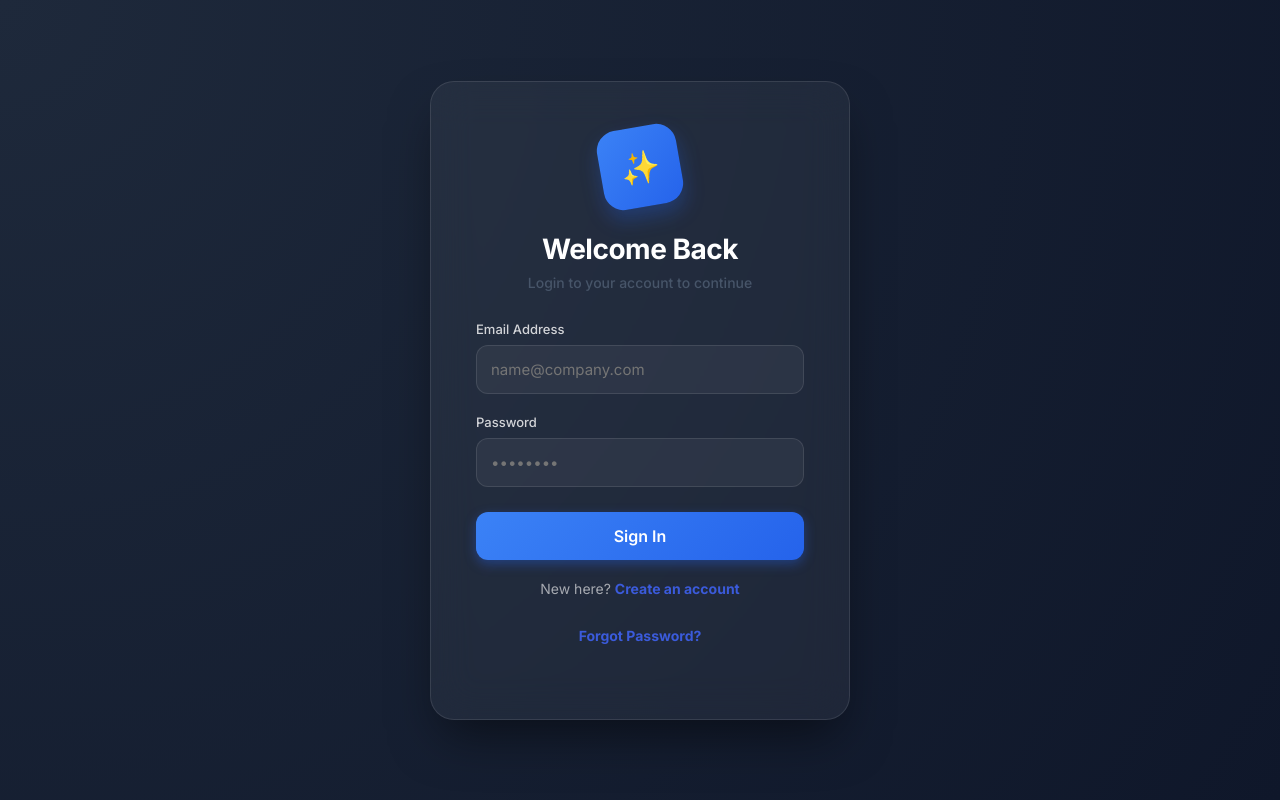
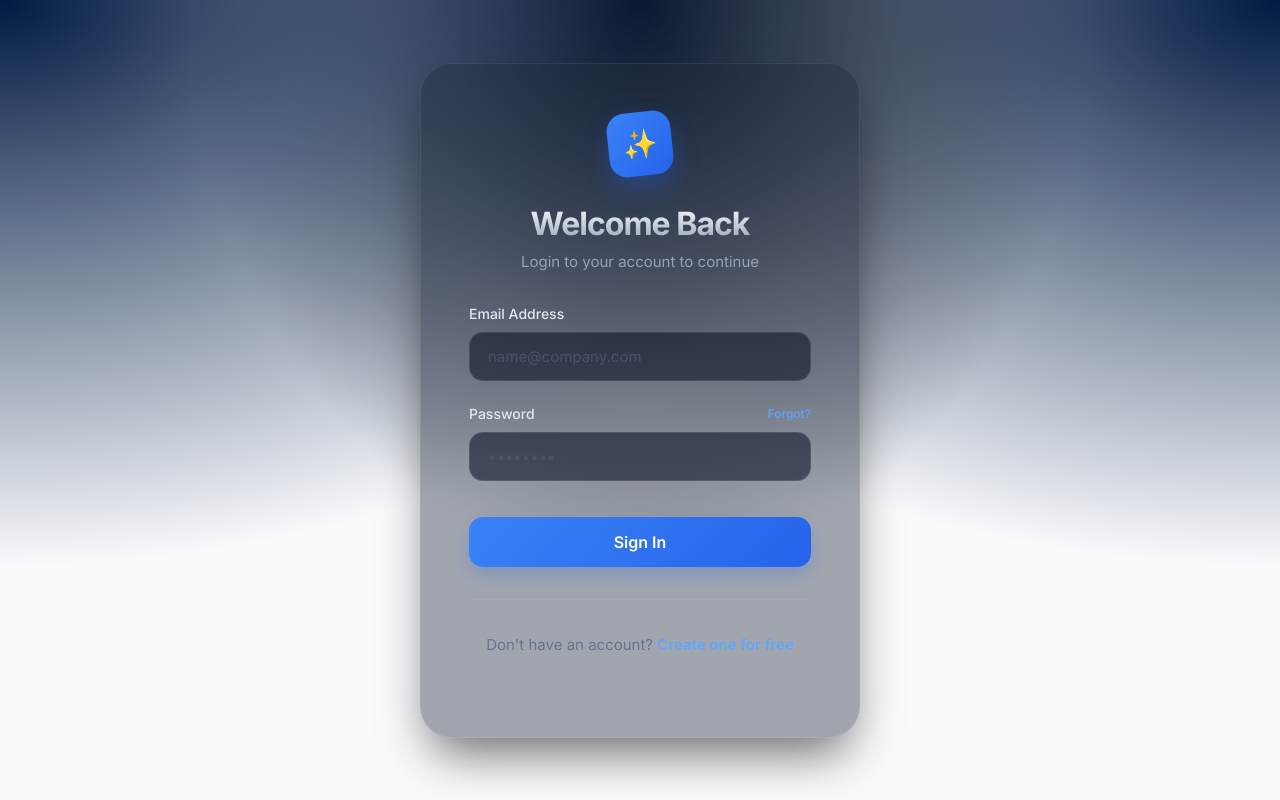
Before and after one commit to sajalsinghal2005/pay_per_api, a website: page index.html in a window 1280 px wide. Drawn offline with nearby package versions, Linux system fonts and the light colour scheme.

Commit message:
Change UI Design

```diff
--- a/index.html
+++ b/index.html
@@ -1704,38 +1704,41 @@
         <div class="login-card">
             <div class="icon">✨</div>
             <h2>Welcome Back</h2>
-            <p style="margin-bottom: 30px; font-weight: 500; color: #475569;">Login to your account to continue</p>
+            <p>Login to your account to continue</p>
 
             <form id="login-form" autocomplete="off">
                 <div id="login-fields">
                     <label>Email Address</label>
                     <input type="email" id="login-email" placeholder="name@company.com" required>
 
-                    <label>Password</label>
+                    <label style="display: flex; justify-content: space-between; align-items: center;">
+                        Password
+                        <a href="#" id="go-to-forgot-pass"
+                            style="font-size: 12px; color: #60a5fa; font-weight: 500; text-decoration: none;">Forgot?</a>
+                    </label>
                     <input type="password" id="login-pass" placeholder="••••••••" required>
                 </div>
 
                 <!-- Login OTP Section -->
                 <div id="login-otp-section" style="display: none;">
                     <label>Confirm Identity</label>
-                    <p style="font-size: 12px; color: #64748b; margin-top: -8px; margin-bottom: 12px;">Check your email
-                        for a 6-digit code.</p>
-                    <input type="text" id="login-otp" placeholder="Enter OTP" maxlength="6"
-                        style="text-align: center; font-size: 24px; letter-spacing: 4px; font-weight: 700;">
-
-                    <div style="font-size: 13px; margin-top: 10px; text-align: center;">
+                    <p style="font-size: 13px; color: #94a3b8; margin-top: 4px; margin-bottom: 20px;">We've sent a
+                        6-digit code to your email.</p>
+                    <input type="text" id="login-otp" placeholder="000000" maxlength="6"
+                        style="text-align: center; font-size: 28px; letter-spacing: 8px; font-weight: 700; background: rgba(15, 23, 42, 0.8);">
+
+                    <div style="font-size: 14px; margin-top: 20px; text-align: center; color: #64748b;">
                         <span id="login-timer-wrapper">Resend code in <strong id="login-otp-timer">30</strong>s</span>
                         <a href="#" id="login-resend-otp-btn"
-                            style="display: none; color: #2563eb; font-weight: 600;">Resend OTP</a>
+                            style="display: none; color: #60a5fa; font-weight: 600;">Resend OTP</a>
                     </div>
                 </div>
 
-                <button type="submit" id="login-btn" style="margin-top: 25px;">Sign In</button>
+                <button type="submit" id="login-btn">Sign In</button>
             </form>
 
             <div class="links">
-                <p>New here? <a href="#" id="go-to-signup">Create an account</a></p>
-                <p><a href="#" id="go-to-forgot-pass">Forgot Password?</a></p>
+                <p>Don't have an account? <a href="#" id="go-to-signup">Create one for free</a></p>
             </div>
         </div>
     </div>
@@ -1796,14 +1799,14 @@
          SIGNUP VIEW
          ========================= -->
     <div id="signup-view" class="login-container" style="display: none;">
-        <div class="login-card" style="width: 450px;">
+        <div class="login-card" style="width: 480px;">
             <div class="icon">🚀</div>
             <h2>Create Account</h2>
             <p>Get started with API Hub today.</p>
 
             <form id="signup-form" autocomplete="off">
                 <div id="signup-fields">
-                    <div class="form-grid" style="grid-template-columns: 1fr 1fr; gap: 15px; display: grid;">
+                    <div style="display: grid; grid-template-columns: 1fr 1fr; gap: 16px;">
                         <div>
                             <label style="margin-top: 0;">First Name</label>
                             <input type="text" id="reg-fname" placeholder="John" required>
@@ -1833,25 +1836,25 @@
 
                 <!-- Signup OTP Section -->
                 <div id="otp-section"
-                    style="display: none; border-top: 1px solid #f1f5f9; margin-top: 20px; padding-top: 20px;">
+                    style="display: none; border-top: 1px solid rgba(255,255,255,0.05); margin-top: 24px; padding-top: 24px;">
                     <label>Verify Email</label>
-                    <p style="font-size: 12px; color: #64748b; margin-top: -8px; margin-bottom: 12px;">We've sent a code
+                    <p style="font-size: 13px; color: #94a3b8; margin-top: 4px; margin-bottom: 20px;">We've sent a code
                         to your email.</p>
-                    <input type="text" id="reg-otp" placeholder="6-digit code" maxlength="6"
-                        style="text-align: center; font-size: 24px; letter-spacing: 4px; font-weight: 700;">
-
-                    <div style="font-size: 13px; margin-top: 10px; text-align: center;">
+                    <input type="text" id="reg-otp" placeholder="000000" maxlength="6"
+                        style="text-align: center; font-size: 28px; letter-spacing: 8px; font-weight: 700; background: rgba(15, 23, 42, 0.8);">
+
+                    <div style="font-size: 14px; margin-top: 20px; text-align: center; color: #64748b;">
                         <span id="signup-timer-wrapper">Resend in <strong id="otp-timer">30</strong>s</span>
-                        <a href="#" id="resend-otp-btn" style="display: none; color: #2563eb; font-weight: 600;">Resend
+                        <a href="#" id="resend-otp-btn" style="display: none; color: #60a5fa; font-weight: 600;">Resend
                             OTP</a>
                     </div>
                 </div>
 
-                <button type="submit" id="signup-btn" style="margin-top: 25px;">Send OTP</button>
+                <button type="submit" id="signup-btn">Send OTP</button>
             </form>
 
             <div class="links">
-                <p>Already have an account? <a href="#" id="go-to-login">Sign In</a></p>
+                <p>Already have an account? <a href="#" id="go-to-login">Sign in</a></p>
             </div>
         </div>
     </div>
--- a/style.css
+++ b/style.css
@@ -44,7 +44,11 @@
     display: flex;
     justify-content: center;
     align-items: center;
-    background: radial-gradient(circle at top left, #1e293b, #0f172a);
+    background: radial-gradient(circle at top left, #0f172a, #020617);
+    background-image:
+        radial-gradient(at 0% 0%, hsla(217, 100%, 13%, 1) 0, transparent 50%),
+        radial-gradient(at 50% 0%, hsla(222, 47%, 11%, 1) 0, transparent 50%),
+        radial-gradient(at 100% 0%, hsla(217, 100%, 13%, 1) 0, transparent 50%);
     position: fixed;
     top: 0;
     left: 0;
@@ -52,92 +56,118 @@
 }
 
 .login-card {
-    background: rgba(255, 255, 255, 0.05);
-    backdrop-filter: blur(20px);
-    -webkit-backdrop-filter: blur(20px);
-    width: 420px;
-    padding: 45px;
-    border-radius: 24px;
-    border: 1px solid rgba(255, 255, 255, 0.1);
-    box-shadow: 0 25px 50px -12px rgba(0, 0, 0, 0.5);
+    background: rgba(30, 41, 59, 0.4);
+    backdrop-filter: blur(12px);
+    -webkit-backdrop-filter: blur(12px);
+    width: 440px;
+    padding: 48px;
+    border-radius: 32px;
+    border: 1px solid rgba(255, 255, 255, 0.08);
+    box-shadow: 0 25px 50px -12px rgba(0, 0, 0, 0.6);
     text-align: center;
     color: white;
+    transition: transform 0.3s ease, box-shadow 0.3s ease;
+}
+
+.login-card:hover {
+    transform: translateY(-4px);
+    box-shadow: 0 30px 60px -12px rgba(0, 0, 0, 0.7);
 }
 
 .icon {
-    width: 80px;
-    height: 80px;
+    width: 64px;
+    height: 64px;
     background: linear-gradient(135deg, #3b82f6, #2563eb);
-    border-radius: 20px;
-    margin: 0 auto 25px;
+    border-radius: 18px;
+    margin: 0 auto 28px;
     display: flex;
     justify-content: center;
     align-items: center;
-    font-size: 32px;
+    font-size: 28px;
     color: white;
-    transform: rotate(-10deg);
-    box-shadow: 0 10px 20px rgba(37, 99, 235, 0.3);
+    transform: rotate(-6deg);
+    box-shadow: 0 12px 24px rgba(37, 99, 235, 0.3);
+    transition: transform 0.3s cubic-bezier(0.34, 1.56, 0.64, 1);
+}
+
+.login-card:hover .icon {
+    transform: rotate(0deg) scale(1.1);
 }
 
 .login-card h2 {
     margin-bottom: 8px;
-    font-size: 28px;
-    letter-spacing: -0.5px;
+    font-size: 32px;
+    font-weight: 700;
+    letter-spacing: -1px;
+    background: linear-gradient(to bottom, #fff, #94a3b8);
+    background-clip: text;
+    -webkit-background-clip: text;
+    -webkit-text-fill-color: transparent;
 }
 
 .login-card p {
-    color: rgba(255, 255, 255, 0.6);
-    font-size: 14px;
-    margin-bottom: 30px;
+    color: #94a3b8;
+    font-size: 15px;
+    margin-bottom: 32px;
+    line-height: 1.5;
 }
 
 .login-card label {
     display: block;
     text-align: left;
-    margin-top: 20px;
-    font-size: 13px;
+    margin-top: 24px;
+    font-size: 14px;
     font-weight: 500;
-    color: rgba(255, 255, 255, 0.8);
+    color: #e2e8f0;
 }
 
 .login-card input {
     width: 100%;
-    padding: 14px;
-    margin-top: 8px;
-    border-radius: 12px;
+    padding: 14px 18px;
+    margin-top: 10px;
+    border-radius: 14px;
     border: 1px solid rgba(255, 255, 255, 0.1);
-    background: rgba(255, 255, 255, 0.05);
+    background: rgba(15, 23, 42, 0.6);
     font-size: 15px;
     color: white;
-    transition: all 0.3s ease;
+    transition: all 0.2s ease;
+}
+
+.login-card input::placeholder {
+    color: #475569;
 }
 
 .login-card input:focus {
     outline: none;
     border-color: #3b82f6;
-    background: rgba(255, 255, 255, 0.1);
-    box-shadow: 0 0 0 4px rgba(59, 130, 246, 0.2);
+    background: rgba(15, 23, 42, 0.8);
+    box-shadow: 0 0 0 4px rgba(59, 130, 246, 0.15);
+    transform: translateY(-1px);
 }
 
 .login-card button {
     width: 100%;
-    padding: 14px;
-    margin-top: 30px;
+    padding: 15px;
+    margin-top: 36px;
     border: none;
-    border-radius: 12px;
+    border-radius: 14px;
     background: linear-gradient(135deg, #3b82f6, #2563eb);
     color: white;
     font-size: 16px;
     font-weight: 600;
     cursor: pointer;
     transition: all 0.3s cubic-bezier(0.4, 0, 0.2, 1);
-    box-shadow: 0 4px 12px rgba(37, 99, 235, 0.4);
+    box-shadow: 0 8px 16px rgba(37, 99, 235, 0.25);
 }
 
 .login-card button:hover {
     transform: translateY(-2px);
-    box-shadow: 0 12px 20px rgba(37, 99, 235, 0.5);
+    box-shadow: 0 12px 24px rgba(37, 99, 235, 0.4);
     filter: brightness(1.1);
+}
+
+.login-card button:active {
+    transform: translateY(0);
 }
 
 /* Password Strength Indicator */
@@ -164,18 +194,27 @@
 }
 
 .links {
-    margin-top: 20px;
+    margin-top: 32px;
     font-size: 14px;
+    border-top: 1px solid rgba(255, 255, 255, 0.05);
+    padding-top: 24px;
 }
 
 .links a {
-    color: #3b5bdb;
+    color: #60a5fa;
     text-decoration: none;
-    font-weight: bold;
+    font-weight: 600;
+    transition: color 0.2s ease;
+}
+
+.links a:hover {
+    color: #3b82f6;
+    text-decoration: underline;
 }
 
 .links p {
-    margin-top: 8px;
+    margin-top: 10px;
+    color: #64748b;
 }
 
 
```
Also changed, not shown: auth_bg.png (added).
